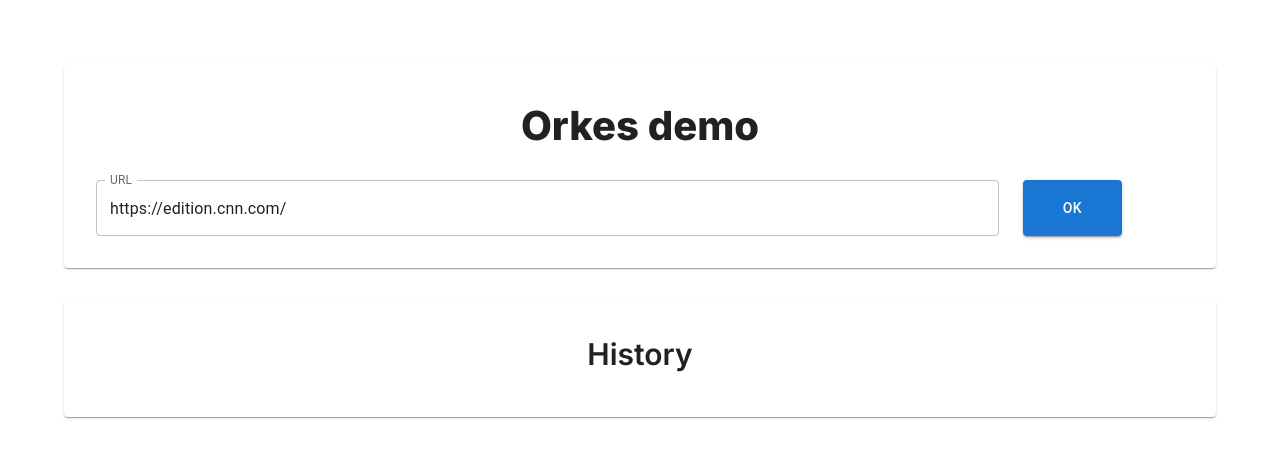
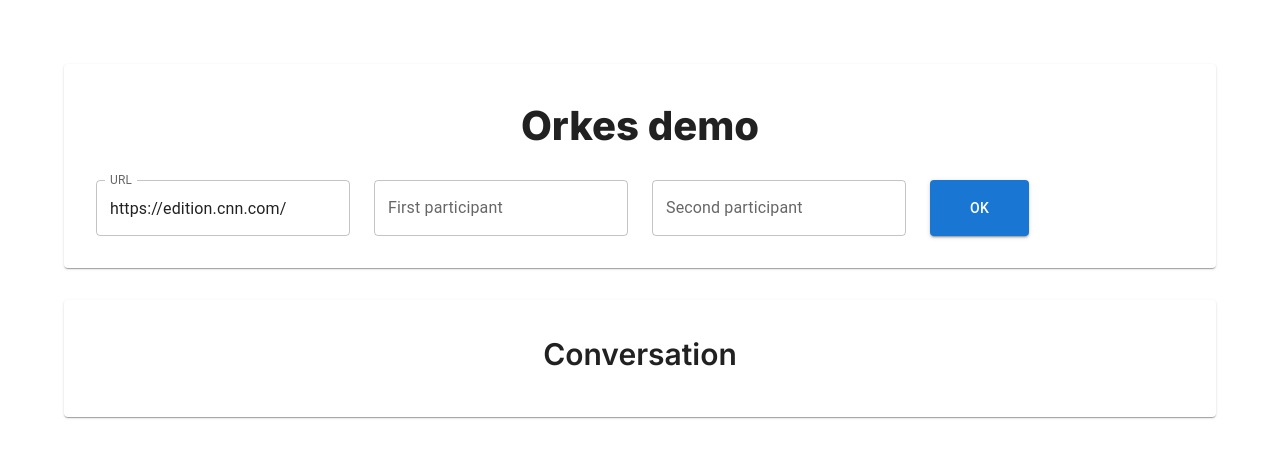
Before and after one commit to nhandt2021/orkes-demo-ai-example-01, a Next.js app: page / in a window 1280 px wide. Shown: the top 458 px of the page. Built offline with nearby package versions, Linux system fonts and the light colour scheme.

Commit message:
feat: update UI with participant inputs

```diff
--- a/app/page.tsx
+++ b/app/page.tsx
@@ -12,13 +12,22 @@ import {
 import { Fragment, useEffect, useState } from "react";
 
 const BASE_API_URL = "https://orkes-demo-be.vercel.app";
+// const BASE_API_URL = "http://localhost:3001";
 
 let timeoutId: NodeJS.Timeout;
+
+const Progress = ({ status }: { status?: string }) => {
+  return status === "RUNNING" ? (
+    <LinearProgress sx={{ width: "100%", mb: -4 }} />
+  ) : null;
+};
 
 export default function Home() {
   const [name, setName] = useState("multiparty_chat");
   const [version, setVersion] = useState("1");
   const [url, setUrl] = useState("https://edition.cnn.com/");
+  const [user1, setUser1] = useState("");
+  const [user2, setUser2] = useState("");
   const [completedWorkflow, setCompletedWorkflow] = useState<any>(null);
 
   const runWorkflow = async () => {
@@ -31,6 +40,8 @@ export default function Home() {
         workflowName: name,
         workflowVersion: version,
         url,
+        ua1: user1,
+        ua2: user2,
       }),
     });
 
@@ -94,7 +105,7 @@ export default function Home() {
           >
             Orkes demo
           </Grid>
-          <Grid item xs={10}>
+          <Grid item xs={12} md={3}>
             <TextField
               fullWidth
               variant="outlined"
@@ -102,6 +113,26 @@ export default function Home() {
               placeholder="URL"
               value={url}
               onChange={(event) => setUrl(event.target.value)}
+            />
+          </Grid>
+          <Grid item xs={12} md={3}>
+            <TextField
+              fullWidth
+              variant="outlined"
+              label="First participant"
+              placeholder="First participant"
+              value={user1}
+              onChange={(event) => setUser1(event.target.value)}
+            />
+          </Grid>
+          <Grid item xs={12} md={3}>
+            <TextField
+              fullWidth
+              variant="outlined"
+              label="Second participant"
+              placeholder="Second participant"
+              value={user2}
+              onChange={(event) => setUser2(event.target.value)}
             />
           </Grid>
           <Grid item xs={2}>
@@ -118,9 +149,7 @@ export default function Home() {
         </Grid>
       </Paper>
 
-      {completedWorkflow?.status === "RUNNING" && (
-        <LinearProgress sx={{ width: "100%", mb: -4 }} />
-      )}
+      <Progress status={completedWorkflow?.status as string} />
       <Paper
         sx={{
           p: 4,
@@ -132,7 +161,7 @@ export default function Home() {
         }}
       >
         <Box mb={3} sx={{ fontSize: 30, fontWeight: 600 }}>
-          History
+          Conversation
           {completedWorkflow?.status && (
             <Chip
               color={
@@ -152,10 +181,10 @@ export default function Home() {
           }}
         >
           {histories.map((item, index) => {
-            return (
+            return index === 0 ? null : (
               <Fragment key={`history-${index}`}>
                 <Grid item xs={2}>
-                  {item.role}
+                  {item.role === "assistant" ? "Moderator" : item.role}
                 </Grid>
                 <Grid item xs={10}>
                   {item.message}
@@ -165,6 +194,7 @@ export default function Home() {
           })}
         </Grid>
       </Paper>
+      <Progress status={completedWorkflow?.status as string} />
     </Box>
   );
 }
```
